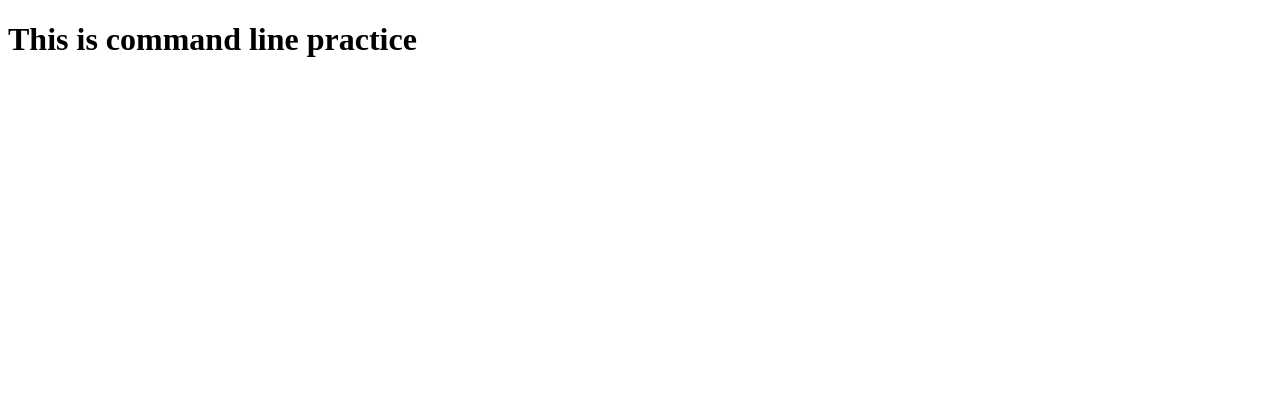
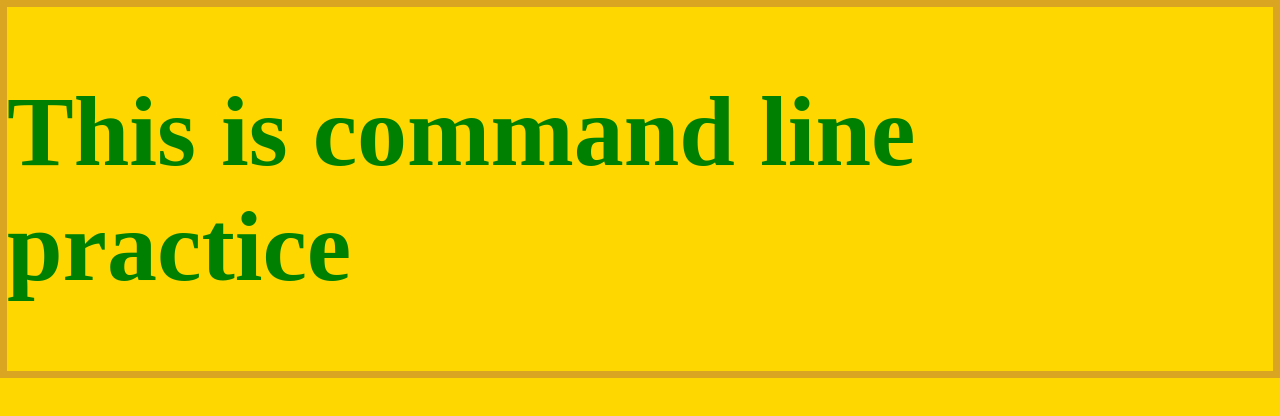
Before and after one commit to sophie1620/git-is-cool, a plain HTML site: page index.html in a window 1280 px wide. Drawn offline with Linux system fonts and the light colour scheme.

Commit message:
style header and linked css

```diff
--- a/index.html
+++ b/index.html
@@ -5,9 +5,13 @@
     <meta http-equiv="X-UA-Compatible" content="IE=edge">
     <meta name="viewport" content="width=device-width, initial-scale=1.0">
     <title>Git on it!</title>
+
+    <link rel="stylesheet" href="styles.css">
 </head>
 <body>
-    <h1>This is command line practice</h1>
+    <header>
+        <h1>This is command line practice</h1>
+    </header>
 
 </body>
 </html>
--- a/styles.css
+++ b/styles.css
@@ -10,7 +10,14 @@ html { -moz-box-sizing: border-box; -webkit-box-sizing: border-box; box-sizing:
 
 .sr-only { position: absolute; width: 1px; height: 1px; margin: -1px; border: 0; padding: 0; white-space: nowrap; clip-path: inset(100%); clip: rect(0 0 0 0); overflow: hidden;}
 
+body {
+    background-color: gold;
+}
 h1 {
     font-size: 100px;
     color: green;
 }
+
+header {
+    border: 7px solid goldenrod;
+}
```
